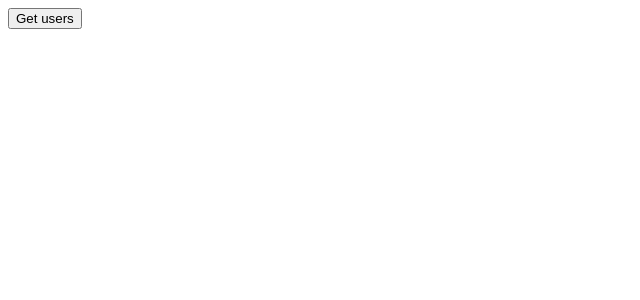
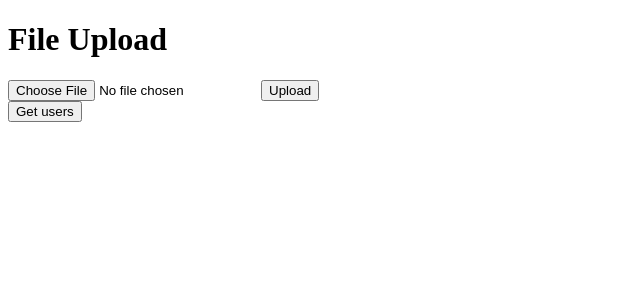
Before and after one commit to DemidovVladimir/react-redux-web-template, a Next.js app: page / in a window 1280 px wide. Shown: the top 300 px of the page, without its empty margins (0-640 px from the left). Built offline with nearby package versions, Linux system fonts and the light colour scheme.

Commit message:
feat(s3): Add AWS service

```diff
--- a/components/examples.js
+++ b/components/examples.js
@@ -2,11 +2,62 @@ import React, {Component} from 'react'
 import { connect,  } from 'react-redux'
 import {getUsers} from "../actions/db-actions";
 import {bindActionCreators} from "redux";
+import 'isomorphic-unfetch';
 
 class Examples extends Component {
+    constructor(props) {
+        super(props);
+        this.onFormSubmit = this.onFormSubmit.bind(this)
+        this.onChange = this.onChange.bind(this)
+        this.fileUpload = this.fileUpload.bind(this)
+    }
+
+    onFormSubmit(e){
+        e.preventDefault();
+        this.fileUpload()
+    }
+
+    onChange(e) {
+        const uploadedFile = e.target.files[0];
+        var reader  = new FileReader();
+        reader.addEventListener("load", () => {
+            const base64Image = reader.result.split('base64,')[1];
+            this.setState({
+                fileContent: base64Image,
+                fileName: uploadedFile.name,
+                fileType: uploadedFile.type
+            })
+        }, false);
+
+        if (e.target.files[0]) {
+            reader.readAsDataURL(e.target.files[0]);
+        }
+    }
+
+    fileUpload(){
+        return fetch('https://webhooks.mongodb-stitch.com/api/client/v2.0/app/crossroad-zyama/service/crossroad/incoming_webhook/postpicture', {
+            method: "POST",
+            headers: {
+                "Content-Type": "multipart/form-data"
+            },
+            body: JSON.stringify({
+                picture: this.state.fileContent,
+                bucket: 'crossroad-user-files',
+                fileName: this.state.fileName,
+                fileType: this.state.fileType
+            })
+        })
+            .then( response => console.log(response) )
+    }
+
     render() {
         return (
             <div>
+                <form onSubmit={this.onFormSubmit}>
+                    <h1>File Upload</h1>
+                    <input type="file" onChange={this.onChange} />
+                    <button type="submit">Upload</button>
+                </form>
                 <button onClick={() => this.props.getUsers()}>Get users</button>
                 <p>{this.props.users}</p>
             </div>
```
Also changed, not shown: 1 other file (tests, documents, lock files or other folders).
